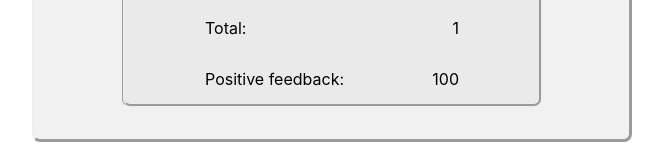
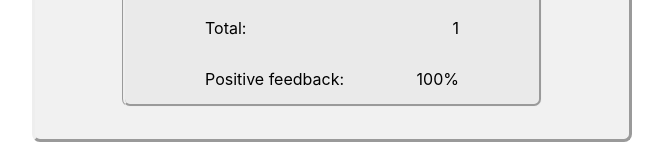
Before and after one commit to Titotrapatonni/goit-react-hw-02-feedback, a React (Create React App) app: page / in a window 1280 px wide. Both pictures are taken after a click on the button "GOOD". Shown: the part 405-565 px from the top of the page, without its empty margins (308-971 px from the left). Built offline with nearby package versions, Linux system fonts and the light colour scheme.

Commit message:
fix text

```diff
--- a/src/components/Statistics/Statistics.jsx
+++ b/src/components/Statistics/Statistics.jsx
@@ -20,7 +20,7 @@ export const Statistics = ({ good, neutral, bad, total, percentage }) => {
         Total: <Value>{total}</Value>
       </Text>
       <Text>
-        Positive feedback: <Value>{percentage}</Value>
+        Positive feedback: <Value>{percentage}%</Value>
       </Text>
     </Wrapper>
   );
```
